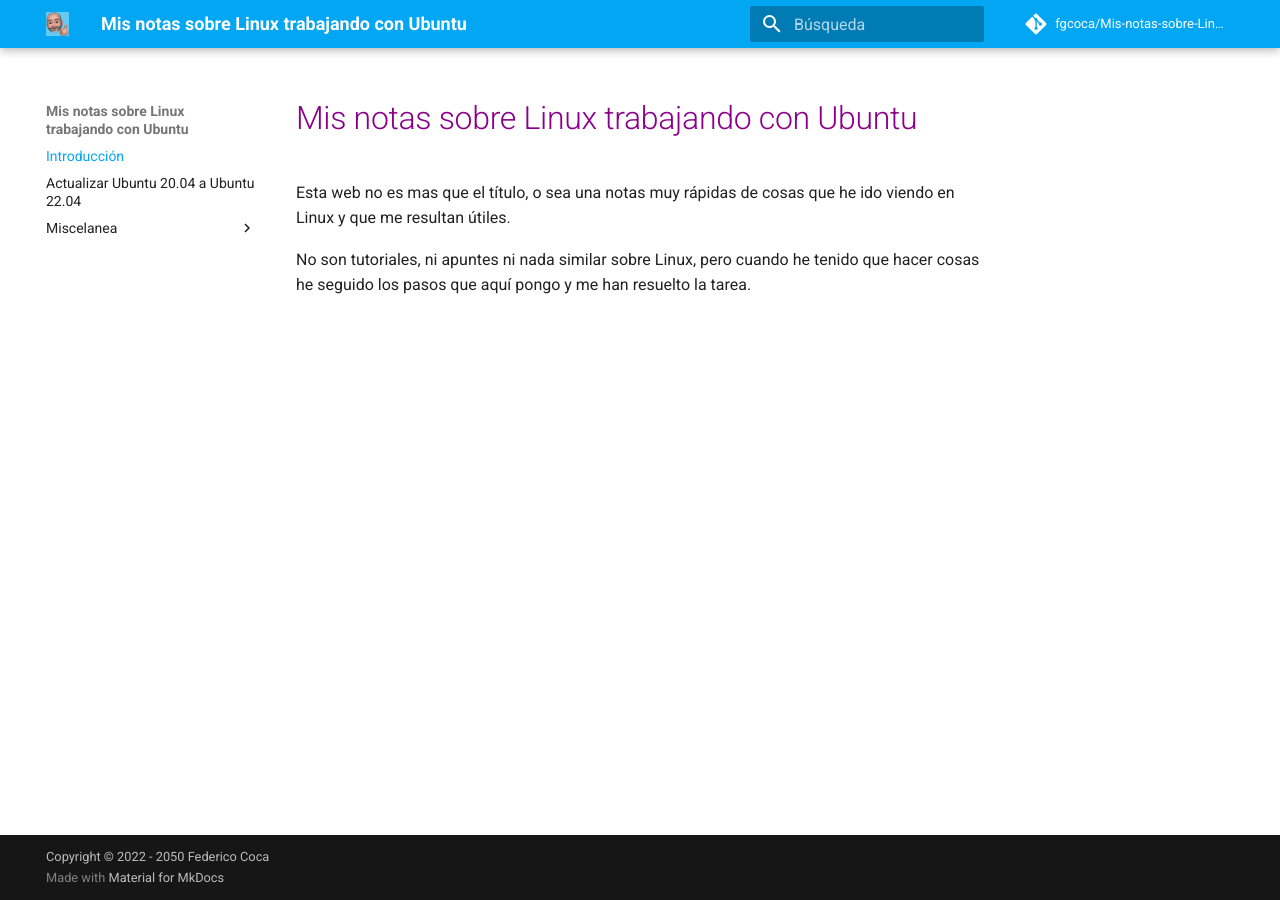
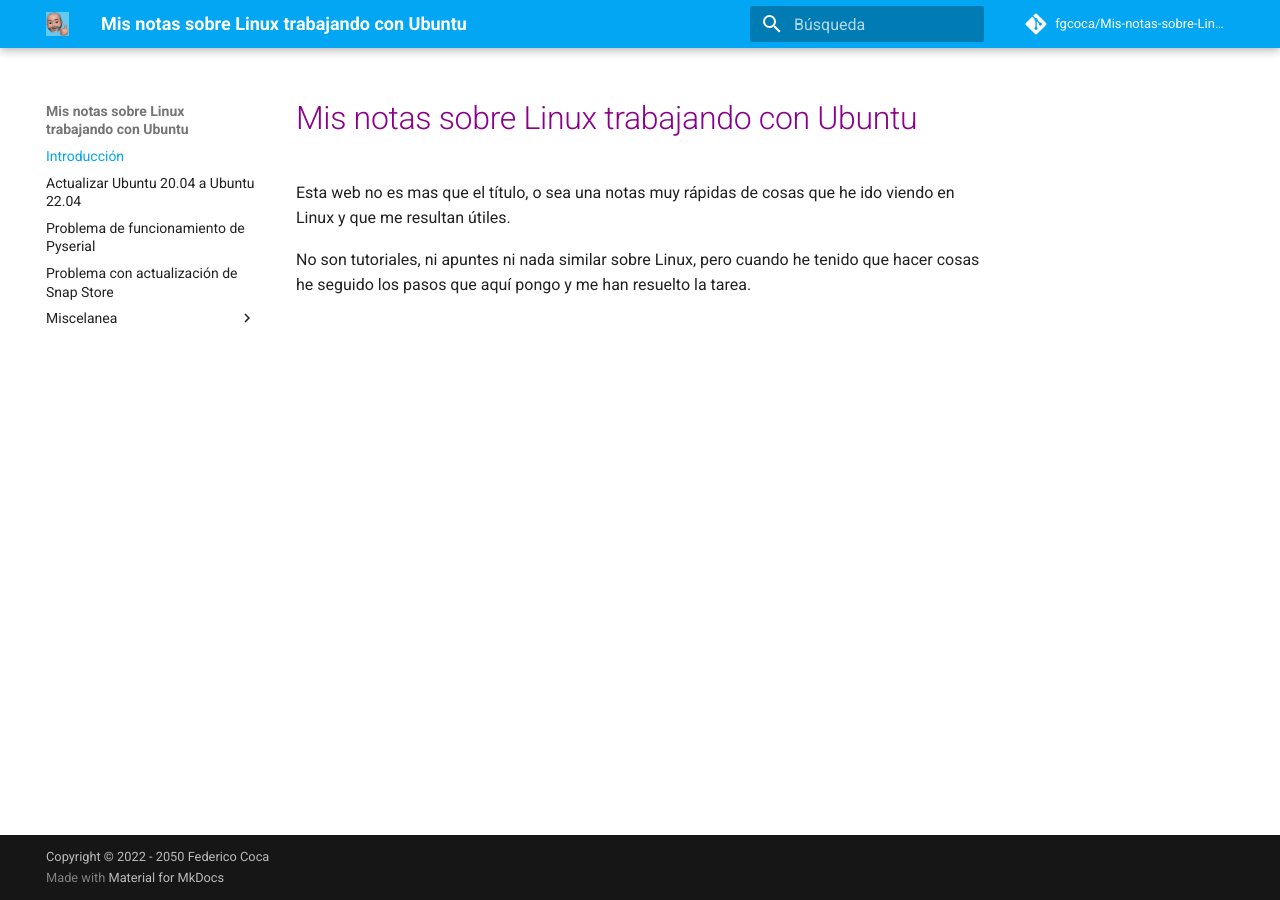
Before and after one commit to fgcoca/Mis-notas-sobre-Linux--Ubuntu-, an MkDocs documentation site: the page built from docs/index.md, in a window 1280 px wide. Built offline with MkDocs 1.6.1 and Material for MkDocs 9.7.7, drawn with Linux system fonts in a browser that asks for light colours; comment, search, counter and statistics services are not loaded.

Commit message:
actualizacion

```diff
--- a/mkdocs.yml
+++ b/mkdocs.yml
@@ -32,6 +32,8 @@ copyright: Copyright &copy; 2022 - 2050 Federico Coca
 nav:
   - Introducción: index.md
   - Actualizar Ubuntu 20.04 a Ubuntu 22.04: A20_22.md
+  - Problema de funcionamiento de Pyserial: pyse.md
+  - Problema con actualización de Snap Store: psnap.md
   - Miscelanea:
     - Autor: Miscelanea/about.md
     - Licencias: Miscelanea/lic.md
```
